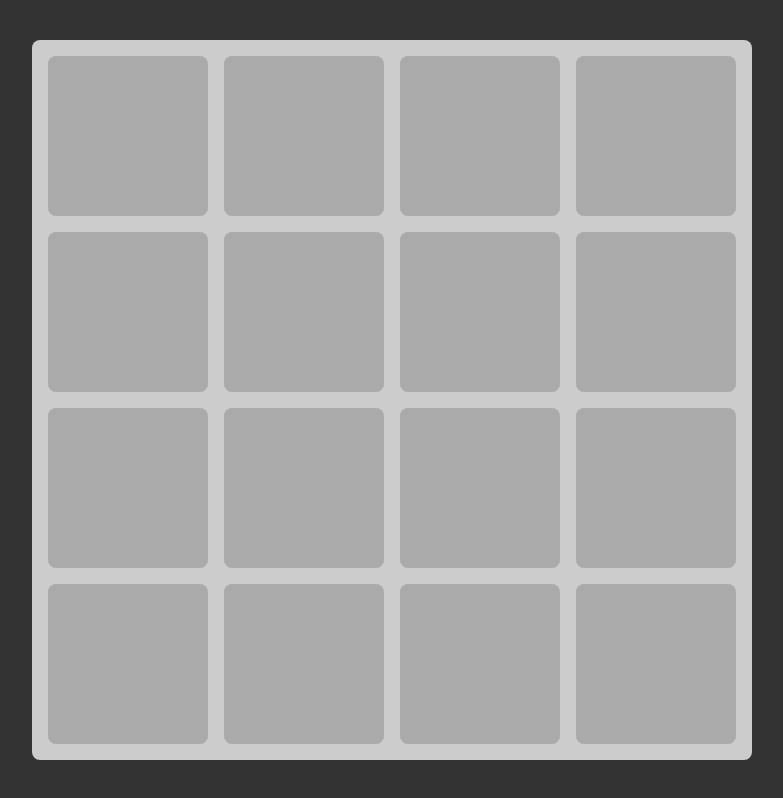
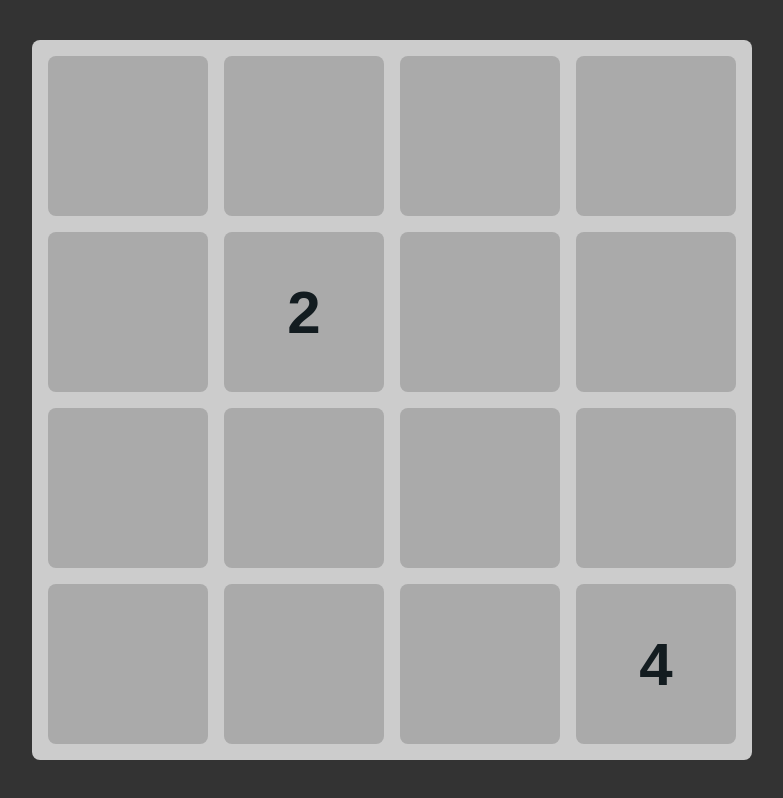
Before and after one commit to joshvasquezr/2048-game, a plain HTML site: page index.html in a window 1280 px wide. Shown: the whole page, without its empty margins (248-1031 px from the left). Drawn offline with Linux system fonts and the light colour scheme.

Commit message:
More editing

```diff
--- a/Grid.js
+++ b/Grid.js
@@ -2,16 +2,53 @@ const GRID_SIZE = 4
 const  CELL_SIZE = 20
 const CELL_GAP = 2
 
+export default class Grid {
+    #cells
 
-export default class Grid {
+
     constructor(gridElement) {
         gridElement.style.setProperty("--grid-size", GRID_SIZE)
         gridElement.style.setProperty("--cell-size", `${CELL_SIZE}vmin`)
         gridElement.style.setProperty("--cell-gap", `${CELL_GAP}vmin`)
-        createCellElements(gridElement)
+        this.#cells = createCellElements(gridElement).map((cellElement, index) => {
+            return new Cell(cellElement, index % GRID_SIZE, Math.floor(index / GRID_SIZE))
+        })
+
+    }
+
+    get #emptyCells() {
+        return this.#cells.filter(cell => cell.tile == null)
+    }
+
+    randomEmptyCell() {
+        const randomIndex = Math.floor(Math.random() * this.#emptyCells.length)
+        return this.#emptyCells[randomIndex]
     }
 }
 
+class Cell {
+#x
+#y
+#cellElement
+#tile
+
+    constructor(cellElement, x, y) {
+        this.#cellElement = cellElement
+        this.#x = x
+        this.#y = y
+    }
+
+    get tile() {
+        return this.#tile
+    }
+
+    set tile(value) {
+        this.#tile = value
+        if (value == null) return
+        this.#tile.x = this.#x
+        this.#tile.y = this.#y
+    }
+}
 
 function createCellElements(gridElement) {
     const cells = []
--- /dev/null
+++ b/Tile.js
@@ -0,0 +1,38 @@
+export default class Tile {
+    #tileElement
+    #x
+    #y
+    #value
+
+    constructor(tileContainer, value = Math.random() > .5 ? 2 : 4) {
+        this.#tileElement = document.createElement("div")
+        this.#tileElement.classList.add("tile")
+        tileContainer.append(this.#tileElement)
+        this.value = value
+    }
+
+    set value(v) {
+        this.#value = v
+        this.#tileElement.textContent = v
+        const power = Math.log2(v)
+        const backgroundLightness = 100 - power * 9
+        this.#tileElement.style.setProperty(
+            "--bakcground-lightness",
+            `${backgroundLightness}%`
+        )
+        this.#tileElement.style.setProperty(
+            "--text-lightness",
+            `${backgroundLightness <= 50 ? 90 : 10}%`
+            )
+    }
+
+    set x(value) {
+        this.#x = value
+        this.#tileElement.style.setProperty("--x", value)
+    }
+
+    set y(value) {
+        this.#y = value
+        this.#tileElement.style.setProperty("--y", value)
+    }
+}
--- a/script.js
+++ b/script.js
@@ -1,5 +1,9 @@
 import Grid from "./Grid.js"
+import Tile from "./Tile.js"
 
 const gameBoard = document.getElementById("game-board")
 
 const grid = new Grid(gameBoard)
+console.log(grid.randomEmptyCell())
+grid.randomEmptyCell().tile = new Tile(gameBoard)
+grid.randomEmptyCell().tile = new Tile(gameBoard)
```
Also changed, not shown: index.html (+3 -1 lines).
